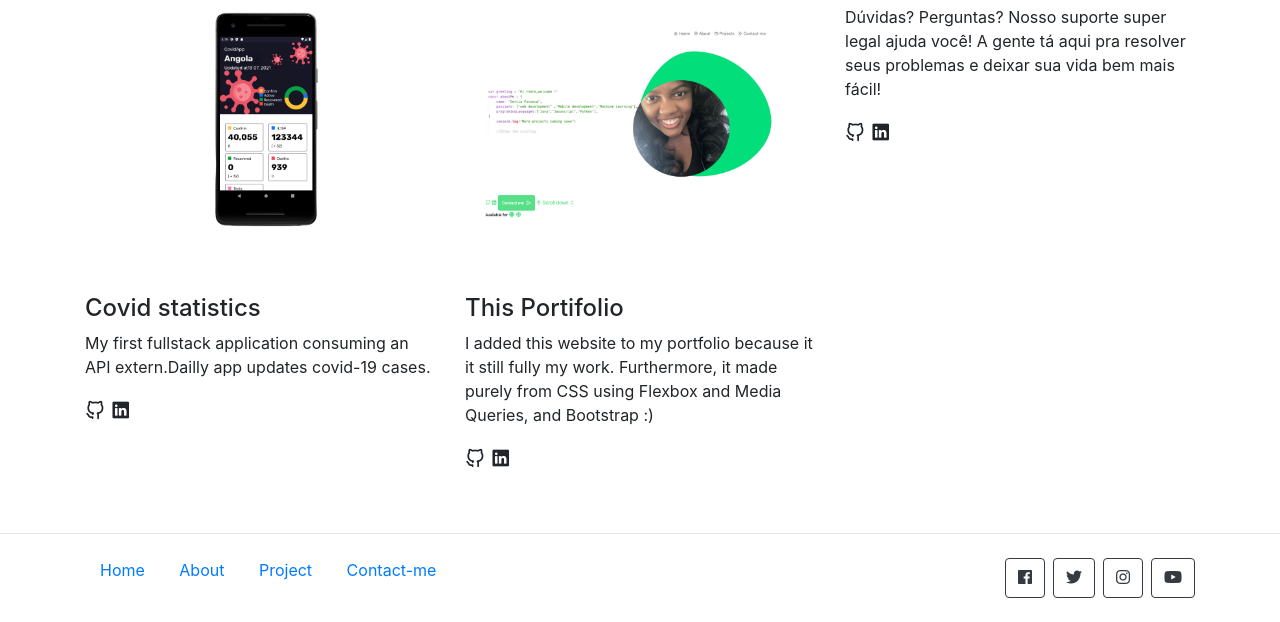
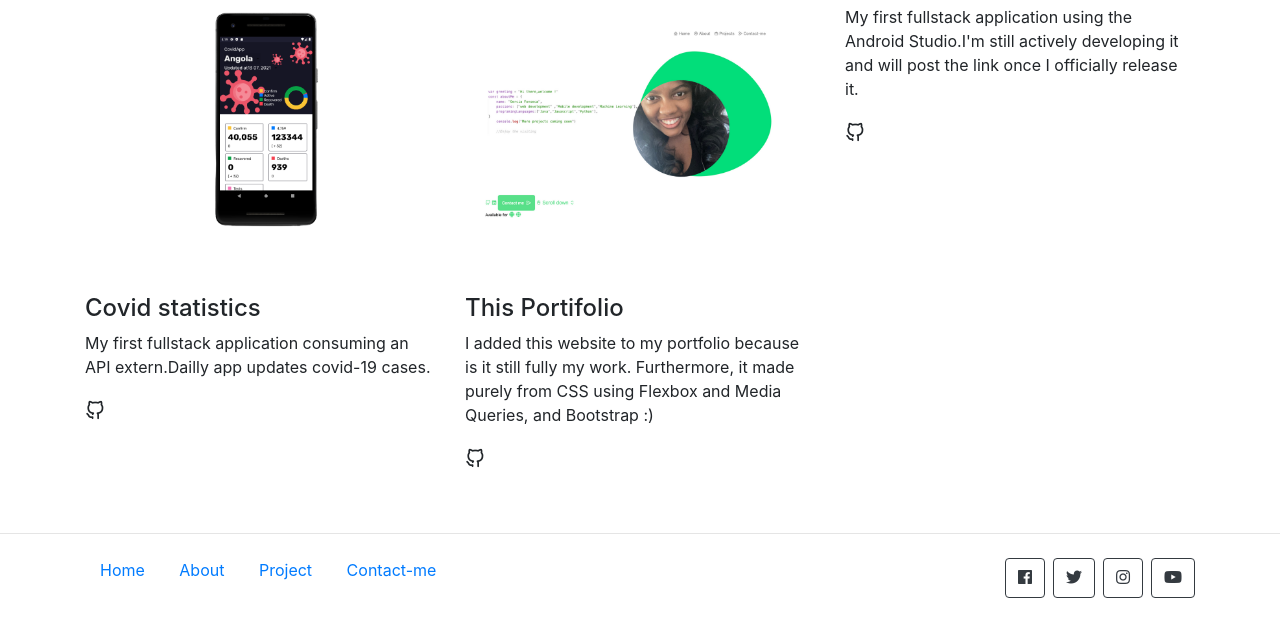
Before and after one commit to gfonseca18/portifolio, a plain HTML site: page index.html in a window 1280 px wide. Shown: the part 1454-2076 px from the top of the page. Drawn offline with nearby package versions, Linux system fonts and the light colour scheme.

Commit message:
update img

```diff
--- a/index.html
+++ b/index.html
@@ -136,34 +136,28 @@
             <a href="https://github.com/gfonseca18/CovidApp" target="_blank" class="home__social-icon">
                 <i class="uil uil-github-alt"></i>
               </a>
-              <a href="https://www.linkedin.com/in/gercia-fonseca-5698a65b/" target="_blank"  class="home__social-icon">
-                <i class="uil uil-linkedin"></i>
-              </a>
+
           </div>
           <div class="col-md-4">
             <img src="img/portif.png" class="img-fluid">
             <h4>This Portifolio</h4>
             <p>
-                I added this website to my portfolio because it it still fully my work. Furthermore, it made purely from CSS using Flexbox and Media Queries, and  Bootstrap :)
+                I added this website to my portfolio because is it still fully my work. Furthermore, it made purely from CSS using Flexbox and Media Queries, and  Bootstrap :)
             </p>
             <a href="https://github.com/gfonseca18" target="_blank" class="home__social-icon">
                 <i class="uil uil-github-alt"></i>
               </a>
-              <a href="https://www.linkedin.com/in/gercia-fonseca-5698a65b/" target="_blank"  class="home__social-icon">
-                <i class="uil uil-linkedin"></i>
-              </a>
+
           </div>
           <div class="col-md-4">
-            <img src="img/suporte.png" class="img-fluid">
+            <img src="img/cumbuapp.png" class="img-fluid">
             <h4>Suporte amigo</h4>
             <p>
-              Dúvidas? Perguntas? Nosso suporte super legal ajuda você! A gente tá aqui pra resolver seus problemas e deixar sua vida bem mais fácil!
+              My first fullstack application using the Android Studio.I'm still actively developing it and will post the link once I officially release it.
             </p><a href="https://github.com/gfonseca18" target="_blank" class="home__social-icon">
                 <i class="uil uil-github-alt"></i>
               </a>
-              <a href="https://www.linkedin.com/in/gercia-fonseca-5698a65b/" target="_blank"  class="home__social-icon">
-                <i class="uil uil-linkedin"></i>
-              </a>
+
           </div>
         </div>
       </div>
```
